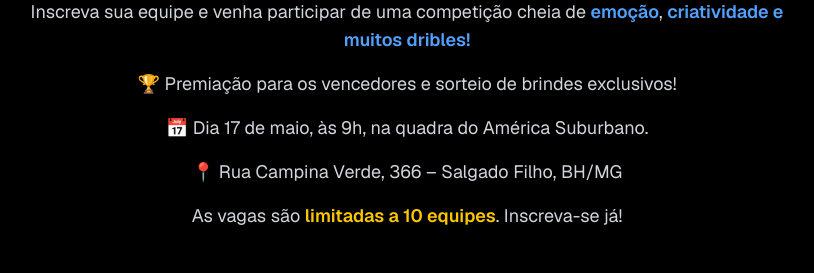
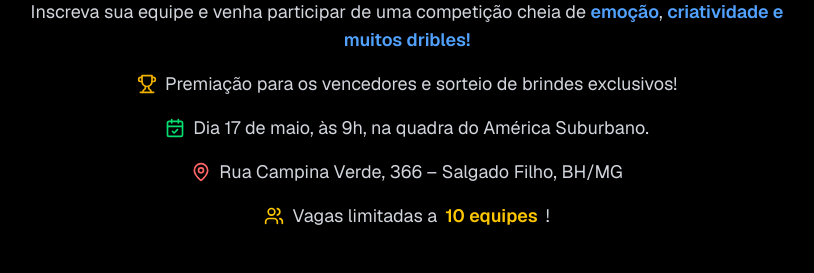
Before and after one commit to HenriqueBaetaLeite/x3, a Next.js app: page / in a window 1280 px wide. Shown: the part 427-700 px from the top of the page, without its empty margins (233-1047 px from the left). Built offline with nearby package versions, Linux system fonts and the light colour scheme.

Commit message:
adiciona icones

```diff
--- a/src/app/page.tsx
+++ b/src/app/page.tsx
@@ -3,6 +3,7 @@ import { motion } from "framer-motion";
 import Countdown from "@/app/components/countdown";
 import Image from "next/image";
 import Link from "next/link";
+import { CalendarCheck, MapPin, Trophy, Users } from "lucide-react";
 
 export default function Home() {
   return (
@@ -35,18 +36,25 @@ export default function Home() {
             </span>
           </p>
 
-          <p>
-            🏆 Premiação para os vencedores e sorteio de brindes exclusivos!
+          <p className="flex items-center justify-center gap-2">
+            <Trophy size={20} className="text-yellow-500" />
+            Premiação para os vencedores e sorteio de brindes exclusivos!
           </p>
-          <p>📅 Dia 17 de maio, às 9h, na quadra do América Suburbano.</p>
-          <p>📍 Rua Campina Verde, 366 – Salgado Filho, BH/MG</p>
 
-          <p>
-            As vagas são{" "}
-            <span className="text-yellow-400 font-semibold">
-              limitadas a 10 equipes
-            </span>
-            . Inscreva-se já!
+          <p className="flex items-center justify-center gap-2">
+            <CalendarCheck size={20} className="text-green-400" />
+            Dia 17 de maio, às 9h, na quadra do América Suburbano.
+          </p>
+
+          <p className="flex items-center justify-center gap-2">
+            <MapPin size={20} className="text-red-400" />
+            Rua Campina Verde, 366 – Salgado Filho, BH/MG
+          </p>
+
+          <p className="flex items-center justify-center gap-2">
+            <Users size={20} className="text-yellow-400" />
+            Vagas limitadas a{" "}
+            <span className="text-yellow-400 font-semibold">10 equipes</span>!
           </p>
         </div>
 
```
